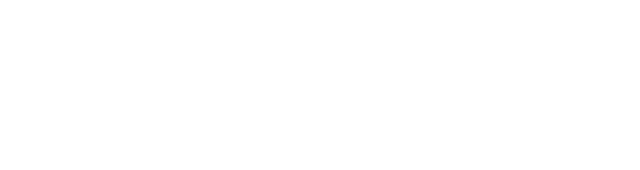
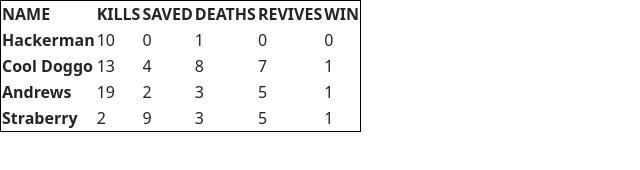
Before and after one commit to acciojob/Styled-Table-RitikRunner, a website: page main.html in a window 1280 px wide. Shown: the whole page, without its empty margins (0-640 px from the left). Drawn offline with nearby package versions, Linux system fonts and the light colour scheme.

Commit message:
created a submission

```diff
--- a/main.html
+++ b/main.html
@@ -3,12 +3,57 @@
 <head>
     <meta charset="UTF-8">
     <meta http-equiv="X-UA-Compatible" content="IE=edge">
+	<link href="https://cdn.jsdelivr.net/npm/bootstrap@5.3.8/dist/css/bootstrap.min.css" rel="stylesheet" integrity="sha384-sRIl4kxILFvY47J16cr9ZwB07vP4J8+LH7qKQnuqkuIAvNWLzeN8tE5YBujZqJLB" crossorigin="anonymous">
     <meta name="viewport" content="width=device-width, initial-scale=1.0">
     <title>Document</title>
     <link rel="stylesheet" href="styles.css">
 </head>
 <body>
     <!-- add table here -->
+	<table style="border: black 1px solid; border-radius: 34px;">
+		<thead>
+			<th>NAME</th>
+			<th>KILLS</th>
+		    <th>SAVED</th>
+			<th>DEATHS</th>
+			<th>REVIVES</th>
+			<th>WIN</th>
+		</thead>
+		<tbody>
+			<tr>
+		      <th>Hackerman</th>
+		      <td>10</td>
+		      <td>0</td>
+			  <td>1</td>
+			  <td>0</td>
+			  <td>0</td>
+	        </tr>
+			<tr>
+		      <th>Cool Doggo</th>
+		      <td>13</td>
+		      <td>4</td>
+			  <td>8</td>
+			  <td>7</td>
+			  <td>1</td>
+	        </tr>
+			<tr>
+		      <th>Andrews</th>
+		      <td>19</td>
+		      <td>2</td>
+			  <td>3</td>
+			  <td>5</td>
+			  <td>1</td>
+	        </tr>
+			<tr>
+		      <th>Straberry</th>
+		      <td>2</td>
+		      <td>9</td>
+			  <td>3</td>
+			  <td>5</td>
+			  <td>1</td>
+	        </tr>
+		</tbody>
+	</table>
 
 
 </body>
```
